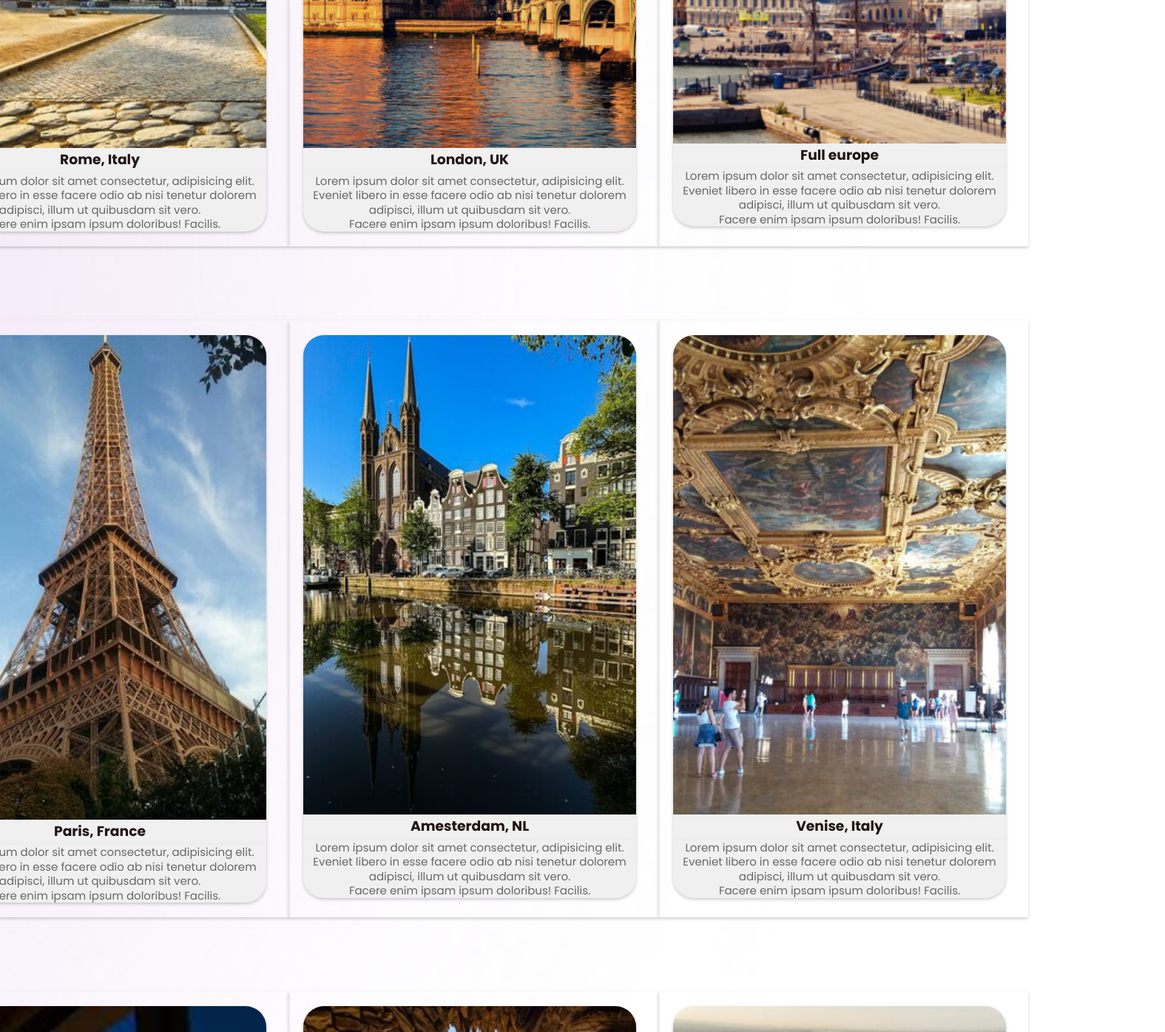
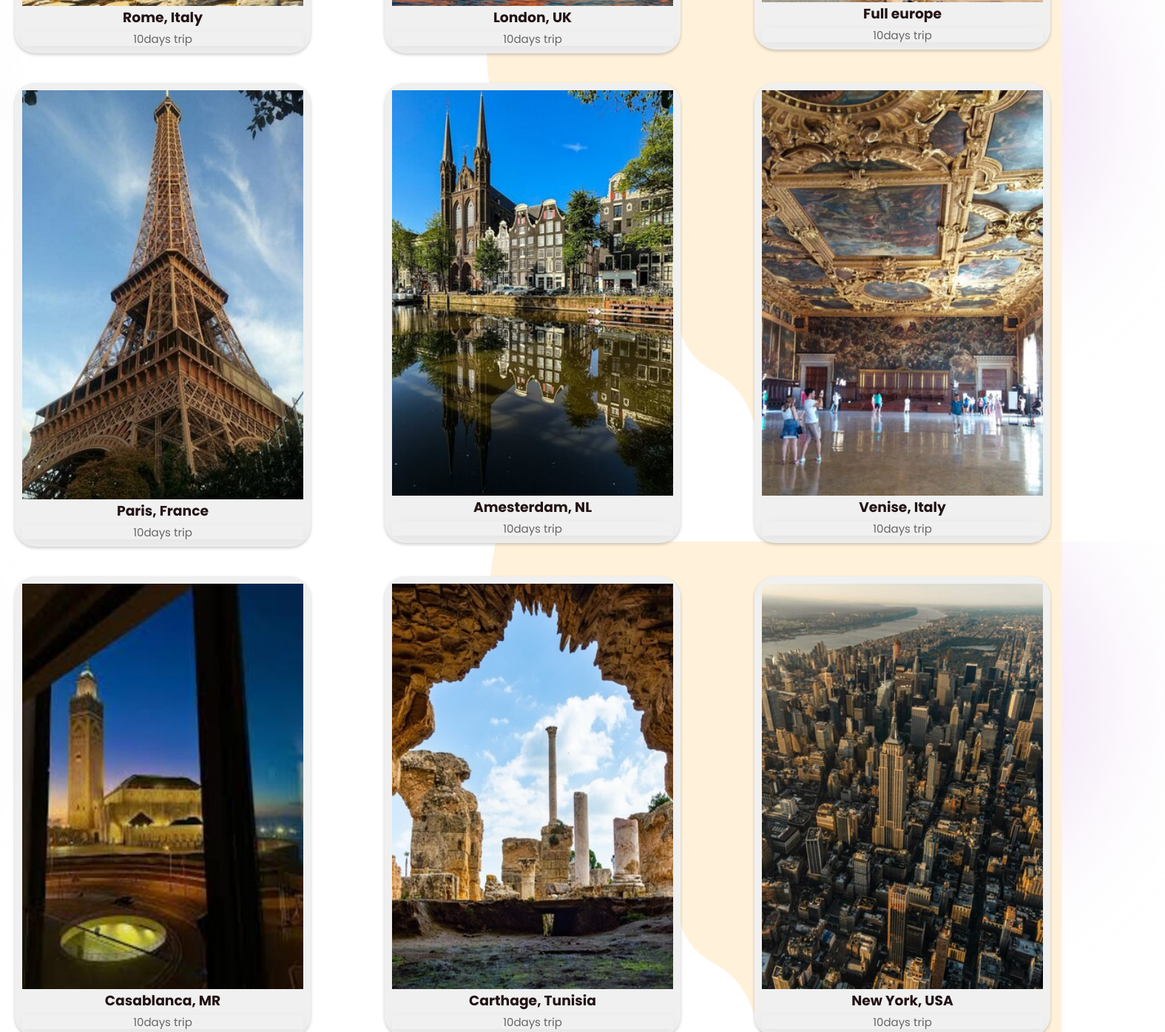
Before and after one commit to mo24ali/Travigo_v2, a plain HTML site: page destinations.html in a window 1280 px wide. Shown: the part 868-2263 px from the top of the page at 74% size, 1575 px wide, since content can reach past the window. Drawn offline with nearby package versions, Linux system fonts and the light colour scheme.

Commit message:
initial commit

```diff
--- a/css/style.css
+++ b/css/style.css
@@ -27,6 +27,10 @@
 
 body {
     background-image: url(../assets/Decore.png);
+    /*background-size: cover;*/
+    background-attachment: fixed;
+    background-position-x: left;
+    background-position-y: top;
     background-size: cover;
     color: var(--text-color);
     font-weight: 400;
@@ -37,6 +41,10 @@ body {
     line-height: 1.15;
     text-align: center;
     margin-top: 15%;
+    display: flex;
+    flex-direction: column;
+    align-items: center;
+    flex-wrap: wrap;
 
 }
 
@@ -134,7 +142,7 @@ main {
     justify-content: center;
     align-items: center;
     position: relative;
-
+    flex-wrap: wrap;
 
     .home-text {
         padding-top: 80px;
@@ -233,7 +241,7 @@ footer {
     display: flex;
     justify-content: space-around;
     align-items: center;
-    min-height: 80vh;
+    min-height: 100vh;
 
 }
 
@@ -262,6 +270,8 @@ footer {
     width: 50rem;
     padding: 10%;
     margin-top: 200px;
+    position: sticky;
+    bottom: 50px;
 }
 
 @media (max-width: 1024px) {
@@ -290,7 +300,7 @@ img {
 .services-card {
     width: auto;
     height: auto;
-    background-color: #ffffff;
+    background-color: #ffffff00;
     border-radius: 8px;
     padding-left: 5px;
     padding-right: 5px;
@@ -305,12 +315,12 @@ img {
     font-size: 15px;
     line-height: 1.3;
     box-shadow: 0 5px 15px rgba(0, 0, 0, 0.05);
-    transition: all 1s ease;
+    transition:ease .40s;
 }
 
 
 .services-card.active {
-  background-color: #fff;
+
   box-shadow: 0 15px 25px rgba(0, 0, 0, 0.1);
   transform: translateY(-5px);
 }
@@ -325,29 +335,23 @@ img {
     grid-template-columns: repeat(auto-fit, minmax(220px, 1fr));
 }
 
-.card-container {
-    display: flexbox;
-    justify-content: center;
-    flex-wrap: wrap;
-    margin-top: 100px;
-        box-shadow: 0px 2px 4px rgba(0, 0, 0, 0.2);
 
-}
 
 .card {
-    width: 450px;
+    width: 400px;
     height: auto;
     background-color: #f0f0f0;
     border-radius: 28px;
     overflow: hidden;
     box-shadow: 0px 2px 4px rgba(0, 0, 0, 0.2);
     margin: 20px;
+    padding: 10px;
 }
 
 .card img {
     width: 100%;
     height: auto;
-    grid-template-columns: repeat(auto-fit, minmax(220px, 1fr));
+
 }
 
 .card-content h3 {
@@ -360,19 +364,20 @@ img {
     font-size: 15px;
     line-height: 1.3;
     box-shadow: 0 5px 15px rgba(0, 0, 0, 0.05);
-    transition: all 1s ease;
+    transition: background-color 0.3s ease, box-shadow 0.3s ease;
 }
 
-
-.card-content:hover {
+.card-container:hover {
   transform: translateY(-8px);
   box-shadow: 0 15px 25px rgba(0, 0, 0, 0.15);
 }
-.card-content.active{
-    background-color: #fff;
+.card-container.active{
+
   box-shadow: 0 15px 25px rgba(0, 0, 0, 0.1);
   transform: translateY(-5px);
 }
+
+/*positionnement sur la page */
 .container-grid {
     display: grid;
     grid-template-columns: 500px 500px 500px;
--- a/destinations.html
+++ b/destinations.html
@@ -37,11 +37,21 @@
                 <a href="login.html">
                     <ul>Login</ul>
                 </a>
-                <a href="sign.html">
+                <a href="sign.html"
+                    style="background-color: rgb(0, 153, 255); color: white; border: solid; margin-left: 100px;">
                     <ul>Sign up</ul>
                 </a>
+
             </li>
+
         </nav>
+        <div>
+            <select name="" id="">
+                <option value="EN">EN</option>
+                <option value="EN">EN</option>
+                <option value="AR">AR</option>
+            </select>
+        </div>
     </header>
     <h2>Top selling</h2><br>
     <h1>Top Destinations</h1><br>
@@ -53,9 +63,7 @@
                     <div class="card-content">
                         <h3>Rome, Italy</h3>
                         <p>
-                            Lorem ipsum dolor sit amet consectetur, adipisicing elit. <br> Eveniet libero in esse facere
-                            odio ab nisi tenetur dolorem adipisci, illum ut quibusdam sit vero. <br> Facere enim ipsam
-                            ipsum doloribus! Facilis.
+                            10days trip
                         </p>
 
                     </div>
@@ -67,9 +75,8 @@
                     <div class="card-content">
                         <h3>London, UK</h3>
                         <p>
-                            Lorem ipsum dolor sit amet consectetur, adipisicing elit. <br> Eveniet libero in esse facere
-                            odio ab nisi tenetur dolorem adipisci, illum ut quibusdam sit vero. <br> Facere enim ipsam
-                            ipsum doloribus! Facilis.
+                            10days trip
+
                         </p>
 
                     </div>
@@ -81,9 +88,8 @@
                     <div class="card-content">
                         <h3>Full europe</h3>
                         <p>
-                            Lorem ipsum dolor sit amet consectetur, adipisicing elit. <br> Eveniet libero in esse facere
-                            odio ab nisi tenetur dolorem adipisci, illum ut quibusdam sit vero. <br> Facere enim ipsam
-                            ipsum doloribus! Facilis.
+                            10days trip
+
                         </p>
 
                     </div>
@@ -96,9 +102,8 @@
                     <div class="card-content">
                         <h3>Paris, France</h3>
                         <p>
-                            Lorem ipsum dolor sit amet consectetur, adipisicing elit. <br> Eveniet libero in esse facere
-                            odio ab nisi tenetur dolorem adipisci, illum ut quibusdam sit vero. <br> Facere enim ipsam
-                            ipsum doloribus! Facilis.
+                            10days trip
+
                         </p>
 
                     </div>
@@ -110,9 +115,8 @@
                     <div class="card-content">
                         <h3>Amesterdam, NL</h3>
                         <p>
-                            Lorem ipsum dolor sit amet consectetur, adipisicing elit. <br> Eveniet libero in esse facere
-                            odio ab nisi tenetur dolorem adipisci, illum ut quibusdam sit vero. <br> Facere enim ipsam
-                            ipsum doloribus! Facilis.
+                            10days trip
+
                         </p>
 
                     </div>
@@ -124,9 +128,8 @@
                     <div class="card-content">
                         <h3>Venise, Italy</h3>
                         <p>
-                            Lorem ipsum dolor sit amet consectetur, adipisicing elit. <br> Eveniet libero in esse facere
-                            odio ab nisi tenetur dolorem adipisci, illum ut quibusdam sit vero. <br> Facere enim ipsam
-                            ipsum doloribus! Facilis.
+                            10days trip
+
                         </p>
 
                     </div>
@@ -138,9 +141,8 @@
                     <div class="card-content">
                         <h3>Casablanca, MR</h3>
                         <p>
-                            Lorem ipsum dolor sit amet consectetur, adipisicing elit. <br> Eveniet libero in esse facere
-                            odio ab nisi tenetur dolorem adipisci, illum ut quibusdam sit vero. <br> Facere enim ipsam
-                            ipsum doloribus! Facilis.
+                            10days trip
+
                         </p>
 
                     </div>
@@ -152,9 +154,8 @@
                     <div class="card-content">
                         <h3>Carthage, Tunisia</h3>
                         <p>
-                            Lorem ipsum dolor sit amet consectetur, adipisicing elit. <br> Eveniet libero in esse facere
-                            odio ab nisi tenetur dolorem adipisci, illum ut quibusdam sit vero. <br> Facere enim ipsam
-                            ipsum doloribus! Facilis.
+                            10days trip
+
                         </p>
 
                     </div>
@@ -166,9 +167,8 @@
                     <div class="card-content">
                         <h3>New York, USA</h3>
                         <p>
-                            Lorem ipsum dolor sit amet consectetur, adipisicing elit. <br> Eveniet libero in esse facere
-                            odio ab nisi tenetur dolorem adipisci, illum ut quibusdam sit vero. <br> Facere enim ipsam
-                            ipsum doloribus! Facilis.
+                            10days trip
+
                         </p>
 
                     </div>
@@ -198,9 +198,8 @@
                     <div class="card-content">
                         <h3>London, UK</h3>
                         <p>
-                            Lorem ipsum dolor sit amet consectetur, adipisicing elit. <br> Eveniet libero in esse facere
-                            odio ab nisi tenetur dolorem adipisci, illum ut quibusdam sit vero. <br> Facere enim ipsam
-                            ipsum doloribus! Facilis.
+                            10days trip
+
                         </p>
 
                     </div>
@@ -212,9 +211,7 @@
                     <div class="card-content">
                         <h3>Casablanca, MR</h3>
                         <p>
-                            Lorem ipsum dolor sit amet consectetur, adipisicing elit. <br> Eveniet libero in esse facere
-                            odio ab nisi tenetur dolorem adipisci, illum ut quibusdam sit vero. <br> Facere enim ipsam
-                            ipsum doloribus! Facilis.
+                            10days trip
                         </p>
 
                     </div>
```
Also changed, not shown: about.html (+11 -2 lines), contact.html (+11 -2 lines), index.html (+10 -1 lines), login.html (+12 -3 lines), sign.html (+10 -1 lines).
